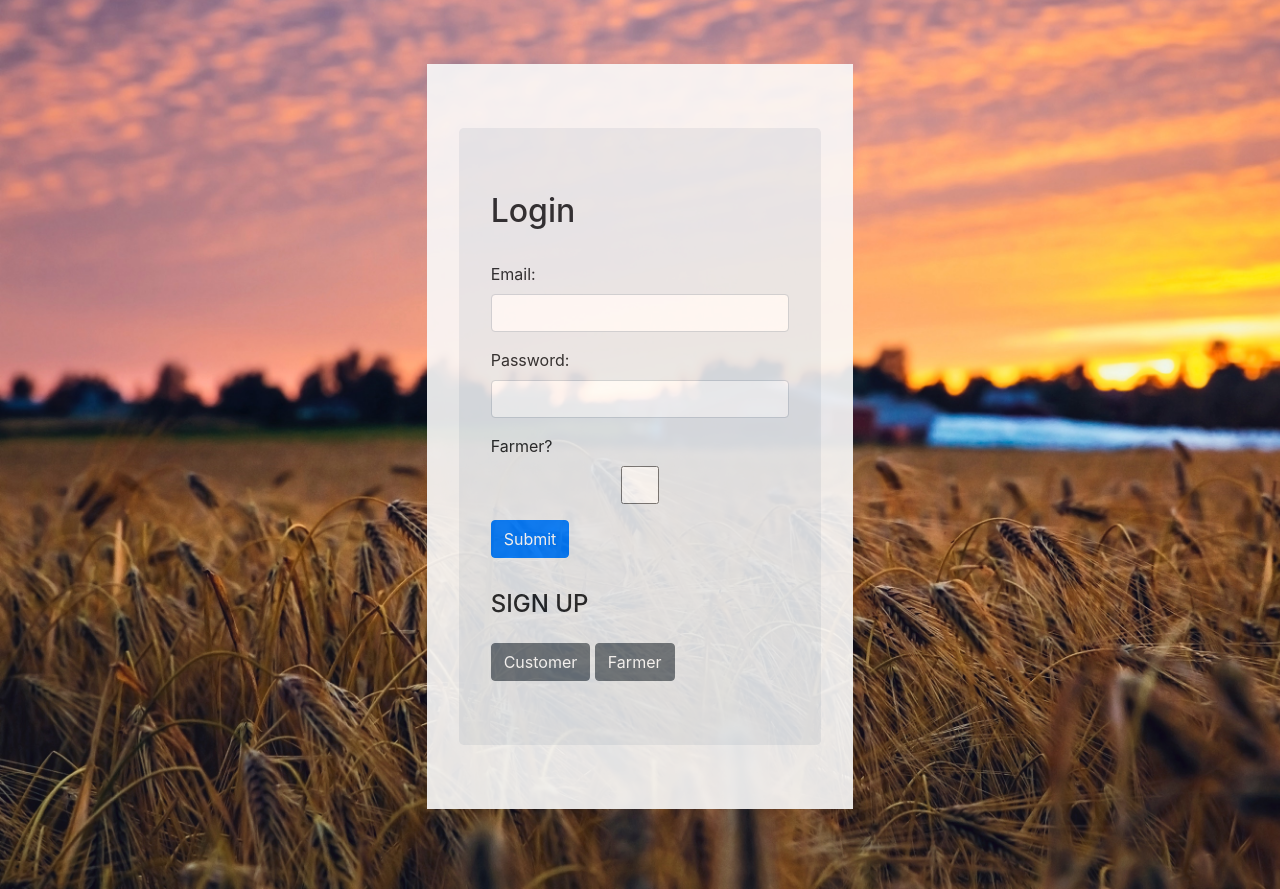
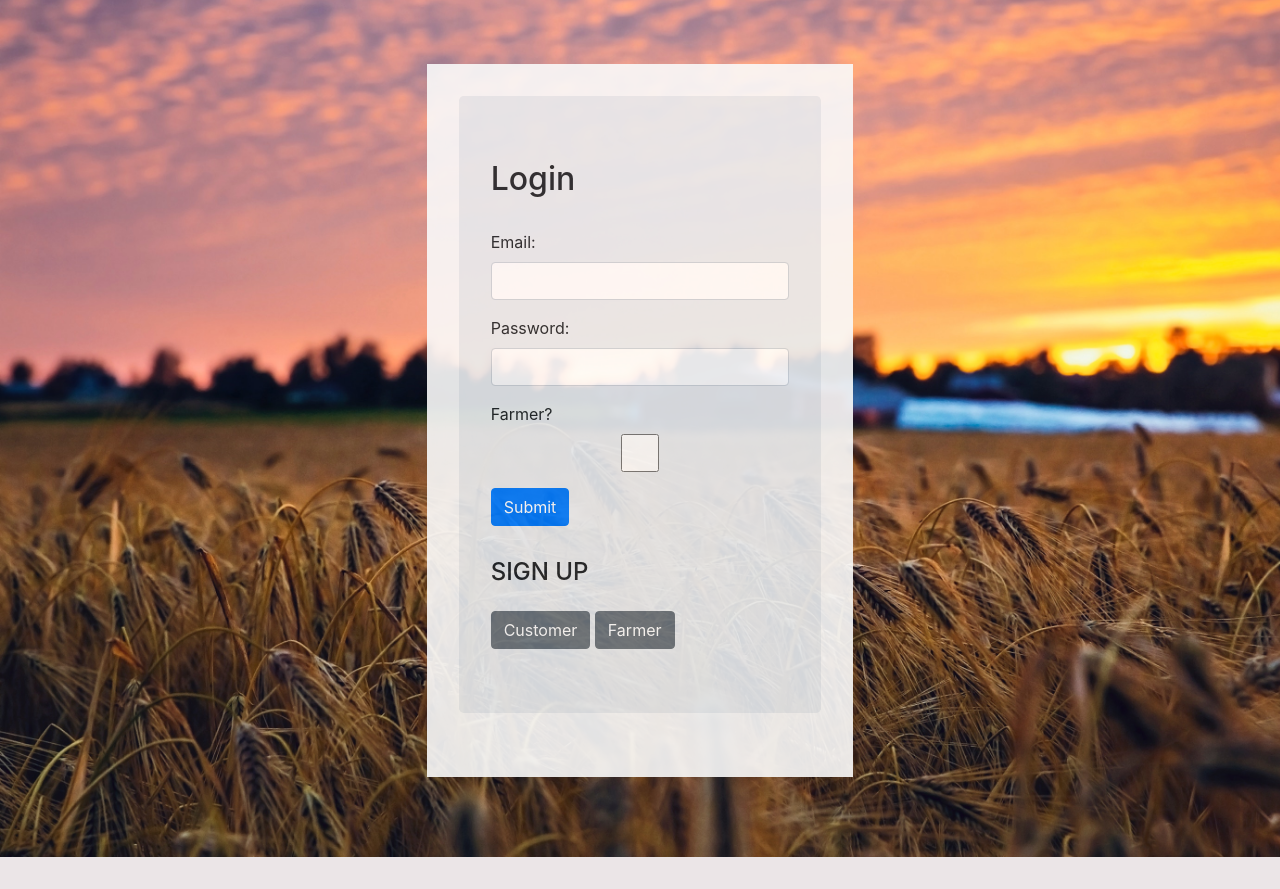
Before and after one commit to vishnu-trace/eGreen-Store, a Django app: page /login/ in a window 1280 px wide. Shown: the part 70-959 px from the top of the page. After the commit the page ends 927 px from the top, so only its background shows below. Run offline with Django 3.2, Linux system fonts and the light colour scheme; some libraries are stand-ins or nearby versions.

Commit message:
Small design changes.

```diff
--- a/shop/static/css/styles.css
+++ b/shop/static/css/styles.css
@@ -27,7 +27,7 @@ nav {
     background-color: #fafafa;
     padding:2em;
     opacity: 0.9;
-    padding-top:0;
+    padding-top: 2em;
 }
 
 .col-md-3{
--- a/shop/templates/shop/index.html
+++ b/shop/templates/shop/index.html
@@ -12,7 +12,7 @@
 
 {% endif %}
 {% if allProds is not None %}
-<div class="container">
+<div class="container" style="padding-top: 0em;">
     <!--Slideshow starts here -->
     {% for product, range, nSlides in allProds %}
     <div class="row">
--- a/shop/templates/shop/login.html
+++ b/shop/templates/shop/login.html
@@ -15,7 +15,7 @@ nav {opacity:0.88;}
 {% endfor %}
 {% endif %}
 
-<div class="container col-md-4" style="margin-top: 4em; margin-bottom: 5em; padding-top: 4em;">
+<div class="container col-md-4" style="margin-top: 4em; margin-bottom: 5em;">
     <div class="jumbotron">
         <h2 class="cold-md-6" style="margin-bottom: 1em;">Login</h2>
         <form action="../login/" method="post">
```
